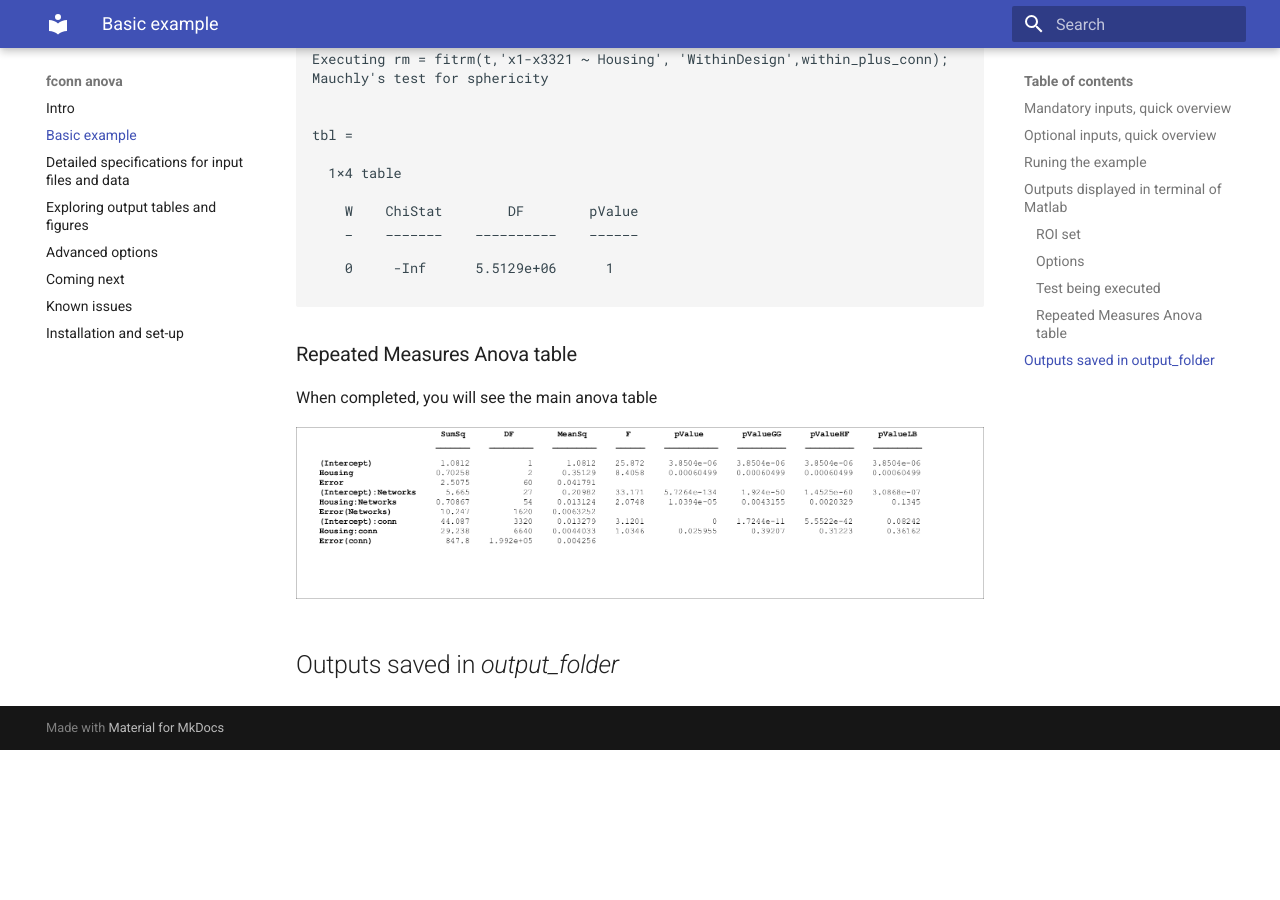
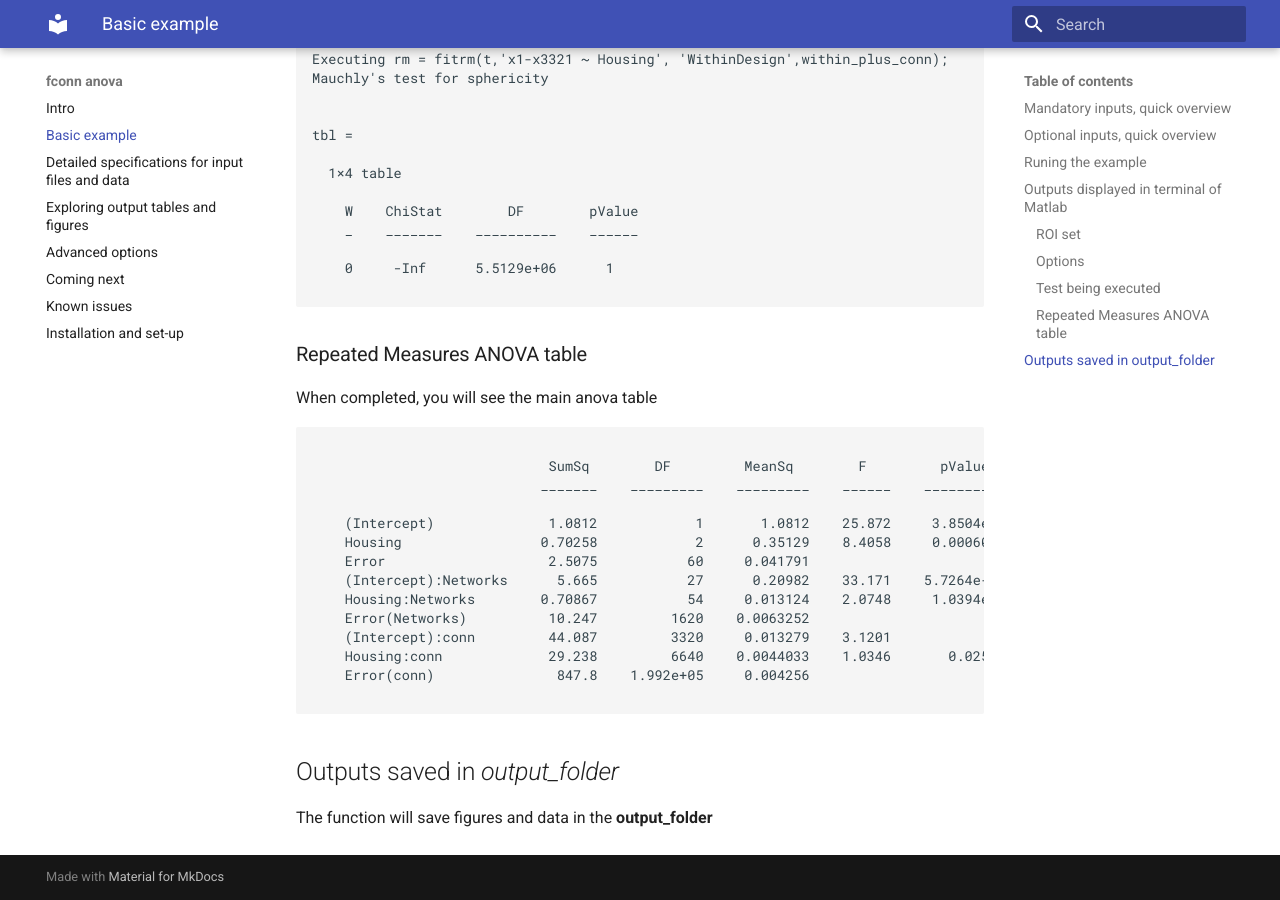
Before and after one commit to omiranda/fconn_anova, an MkDocs documentation site: the page built from docs/basic_example/basic_example.md, in a window 1280 px wide and 900 px high, scrolled down 2108 px. Built offline with MkDocs 1.6.1 and Material for MkDocs 9.7.7, drawn with Linux system fonts in a browser that asks for light colours; old or Windows-style settings are respelled for this version of MkDocs; before the commit the page ends 2858 px from its top, so only the background shows below that.

Commit message:
Update basic_example.md

````diff
--- a/docs/basic_example/basic_example.md
+++ b/docs/basic_example/basic_example.md
@@ -95,11 +95,27 @@ tbl =
 
 ```
 
-### Repeated Measures Anova table
+### Repeated Measures ANOVA table
 
 When completed, you will see the main anova table
 
-![main anova table](./output_folder/main_analysis/main_anova_table.png)
+```
 
+                             SumSq        DF         MeanSq        F         pValue        pValueGG      pValueHF      pValueLB
+                            _______    _________    _________    ______    ___________    __________    __________    __________
+
+    (Intercept)              1.0812            1       1.0812    25.872     3.8504e-06    3.8504e-06    3.8504e-06    3.8504e-06
+    Housing                 0.70258            2      0.35129    8.4058     0.00060499    0.00060499    0.00060499    0.00060499
+    Error                    2.5075           60     0.041791
+    (Intercept):Networks      5.665           27      0.20982    33.171    5.7264e-134     1.924e-50    1.4525e-60    3.0868e-07
+    Housing:Networks        0.70867           54     0.013124    2.0748     1.0394e-05     0.0043155     0.0020329        0.1345
+    Error(Networks)          10.247         1620    0.0063252
+    (Intercept):conn         44.087         3320     0.013279    3.1201              0    1.7244e-11    5.5522e-42       0.08242
+    Housing:conn             29.238         6640    0.0044033    1.0346       0.025955       0.39207       0.31223       0.36162
+    Error(conn)               847.8    1.992e+05     0.004256
+
+```
 
 ## Outputs saved in *output_folder*
+
+The function will save figures and data in the **output_folder**
````
